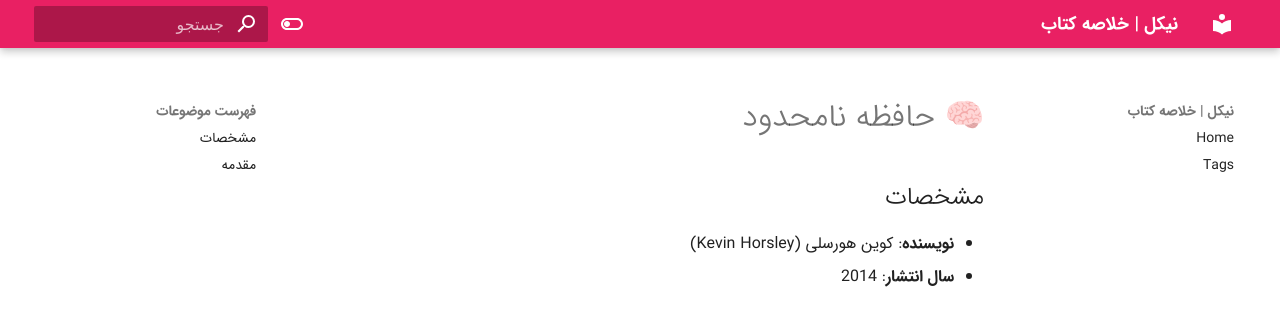
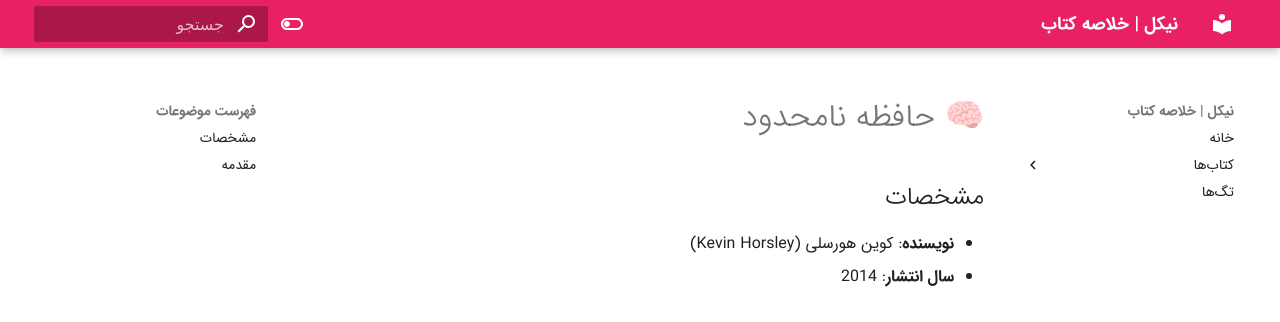
Before and after one commit to sajadafaghiy/nickel, an MkDocs documentation site: the page built from docs/books/unlimited-memory.md, in a window 1280 px wide. Shown: the top 322 px of the page. Built offline with MkDocs 1.6.1 and Material for MkDocs 9.7.7, drawn with Linux system fonts in a browser that asks for light colours.

Commit message:
Update mkdocs.yml

```diff
--- a/mkdocs.yml
+++ b/mkdocs.yml
@@ -24,8 +24,10 @@ theme:
         name: Switch to light mode
 
 nav:
-  - Home: index.md
-  - Tags: tags.md
+  - خانه: index.md
+  - کتاب‌ها:
+      - books/
+  - تگ‌ها: tags.md
 
 # Extensions
 markdown_extensions:
```
